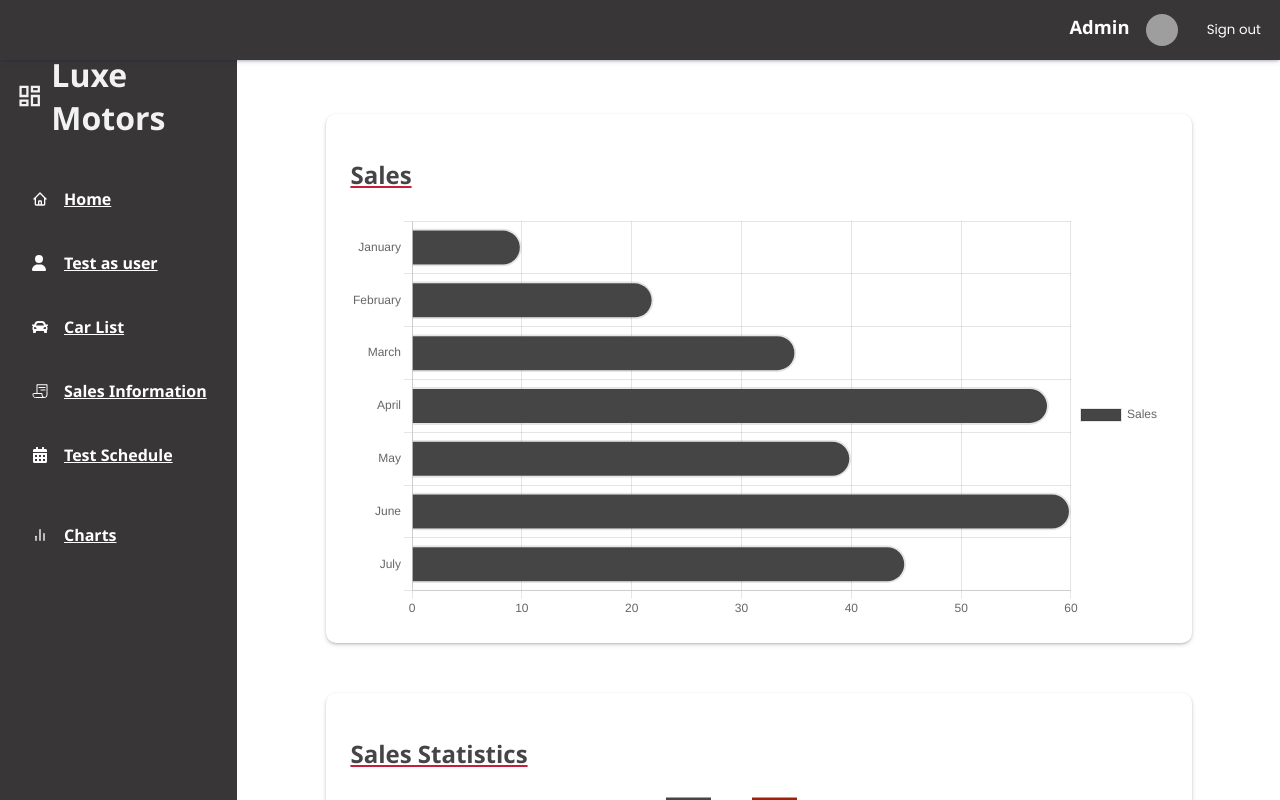
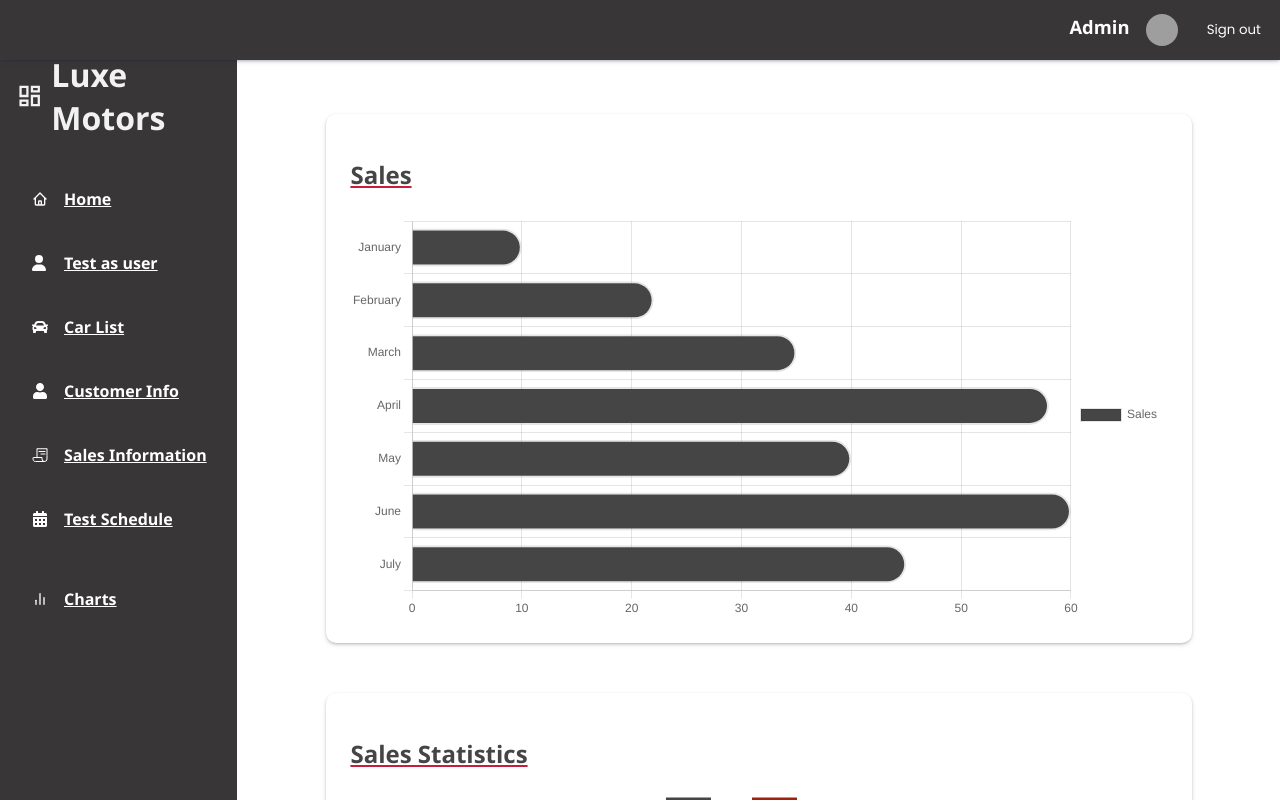
Before and after one commit to bechara-rizk/DealershipTeamOne, a Next.js app: page /dashboard/charts in a window 1280 px wide. Shown: the top 800 px of the page. Built offline with nearby package versions, Linux system fonts and the light colour scheme; grey boxes are pictures that could not be loaded.

Commit message:
add customer info page

```diff
--- a/src/components/Sidebars.js
+++ b/src/components/Sidebars.js
@@ -34,6 +34,11 @@ const Sidebar = () => {
     <span className="menu-text">Car List</span>
   </Link>
 
+  <Link href="/dashboard/CustomerInfo" className="item">
+  <FaUser className="user-icon" />
+    <span className="menu-text">Customer Info</span>
+  </Link>
+
   <Link href="/dashboard/SalesInfoPage" className="item2">
     <IoReceiptOutline className="orders-icon" />
     <span className="menu-text">Sales Information</span>
```
